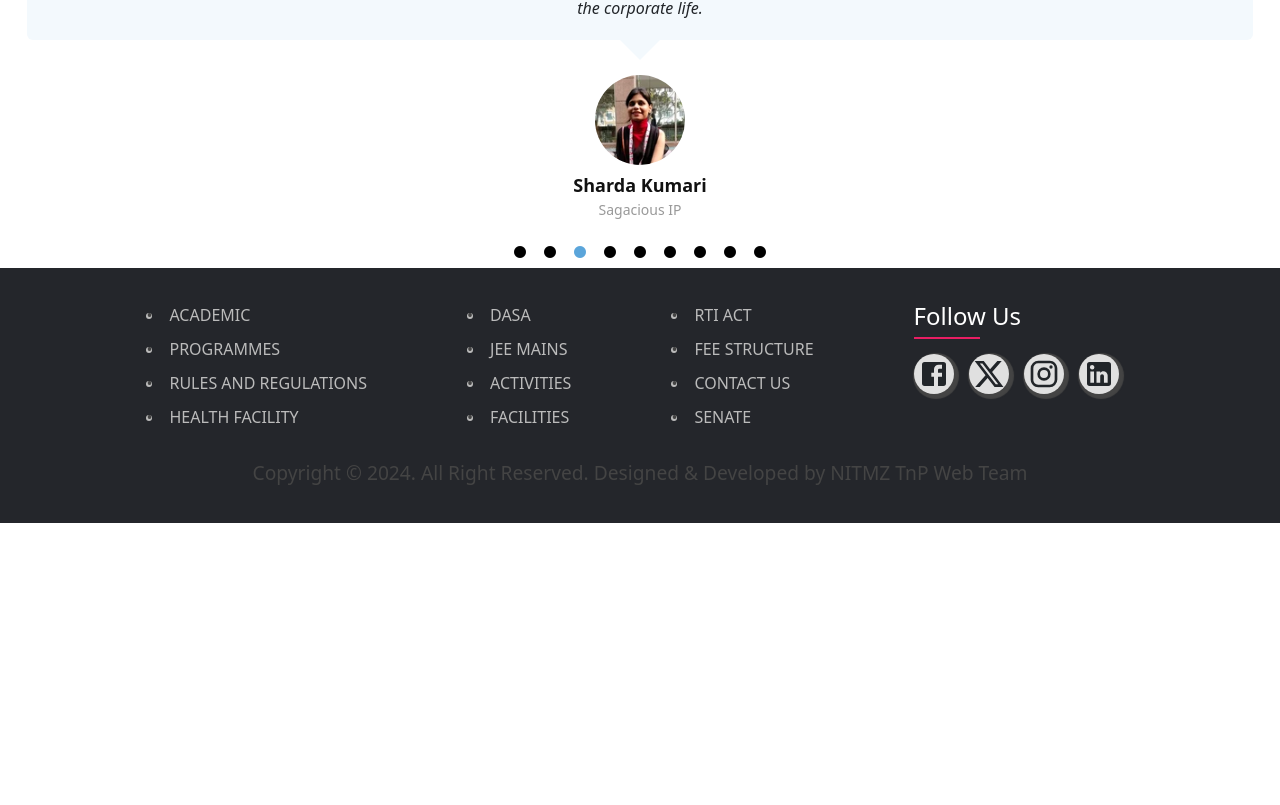
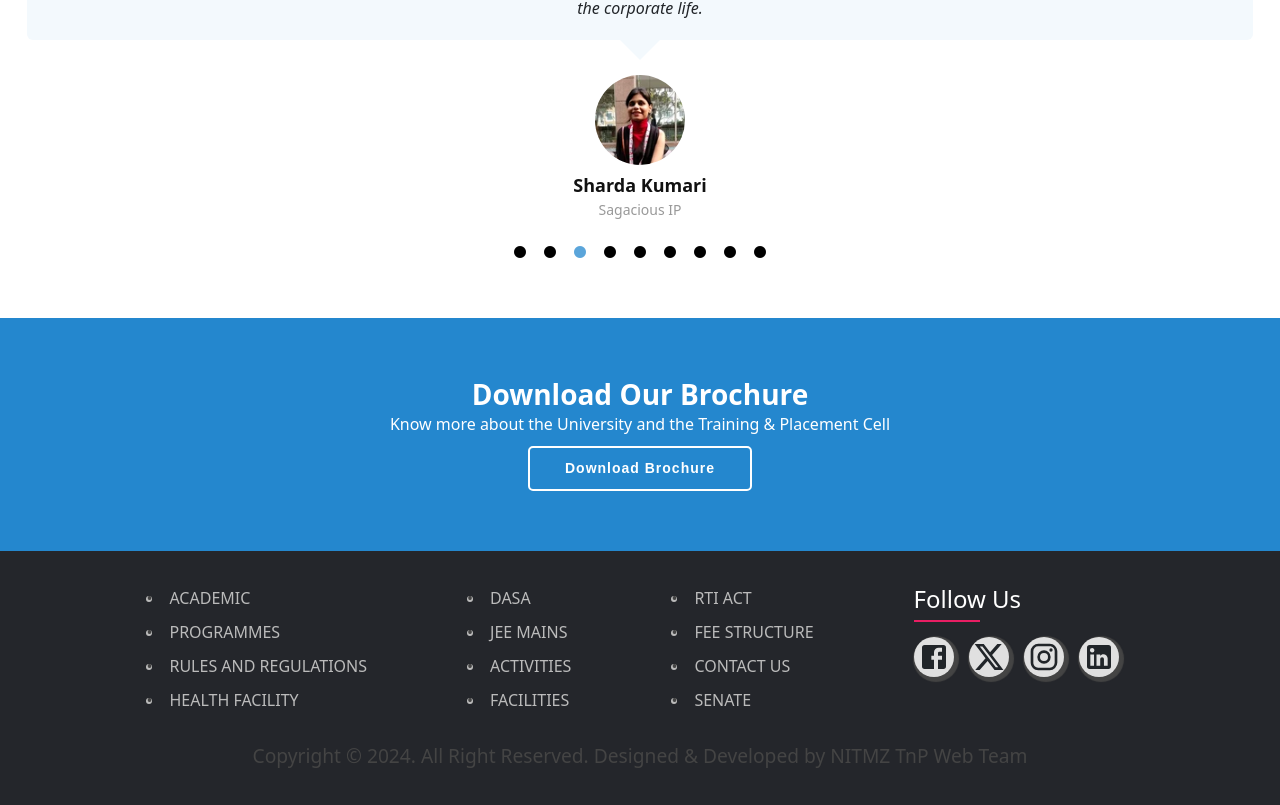
Before and after one commit to AdityacodeNIT/tnpmznit, a React (Create React App) app: page / in a window 1280 px wide. Shown: the part 8686-9491 px from the top of the page. Before the commit the page ends 9209 px from the top, so only its background shows below. Built offline with nearby package versions, Linux system fonts and the light colour scheme.

Commit message:
added cta section

```diff
--- a/src/components/CTAsection.js
+++ b/src/components/CTAsection.js
@@ -0,0 +1,20 @@
+import React from "react";
+import "../stylesheets/Counts.css";
+import UserContext from "../context/UserContext";
+const CTAsection = () => {
+  return (
+    <section id="cta" class="cta">
+      <div class="container" data-aos="zoom-in">
+        <div class="text-center">
+          <h3>Download Our Brochure</h3>
+          <p>Know more about the University and the Training & Placement
+            Cell</p>
+          <a class="cta-btn" href="https://www.nitmz.ac.in/uploaded_files/NITMZ_brochure-revised.pdf"
+            target="_blank">Download Brochure</a>
+        </div>
+      </div>
+    </section>
+  );
+};
+
+export default CTAsection;
--- a/src/pages/HomePage.js
+++ b/src/pages/HomePage.js
@@ -6,8 +6,8 @@ import About from "../components/About";
 import Counts from "../components/Counts";
 import WebTeam from "../components/WebTeamMember";
 import TrainingandRecruitingPartners from "../components/TrainingandRecruitingPartners";
-
 import TestimonialSection from "../components/Testimonial2Section";
+import CTAsection from "../components/CTAsection";
 const HomePage = () => {
   return (
     <div>
@@ -20,6 +20,7 @@ const HomePage = () => {
       <TrainingandRecruitingPartners />
 
       <TestimonialSection />
+      <CTAsection />
     </div>
   );
 };
--- a/src/stylesheets/Counts.css
+++ b/src/stylesheets/Counts.css
@@ -33,3 +33,40 @@
   .counts .count-box p:hover{
     color: #43920D;
   }
+
+  .cta {
+    background: #2487ce;
+    background-size: cover;
+    margin: 50px 0 0 0;
+    padding: 60px 0;
+  }
+
+  .cta h3 {
+    color: #fff;
+    font-size: 28px;
+    font-weight: 700;
+  }
+
+  .cta p {
+    color: #fff;
+  }
+
+  .cta .cta-btn {
+    font-family: "Raleway", sans-serif;
+    font-weight: 600;
+    font-size: 14px;
+    letter-spacing: 1px;
+    display: inline-block;
+    padding: 10px 35px;
+    border-radius: 5px;
+    transition: 0.5s;
+    margin-top: 10px;
+    border: 2px solid #fff;
+    color: #fff;
+    text-decoration: none;
+  }
+
+  .cta .cta-btn:hover {
+    background: #43920D;
+    color: #fff;
+  }
```
